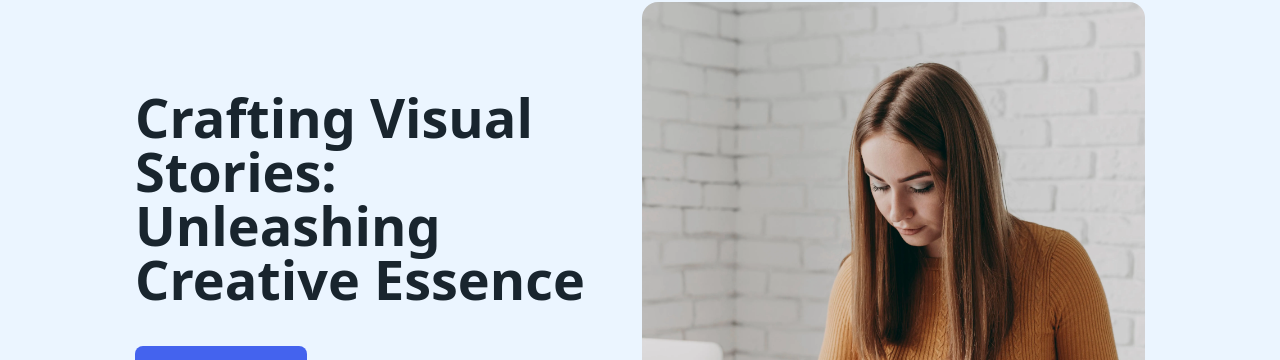
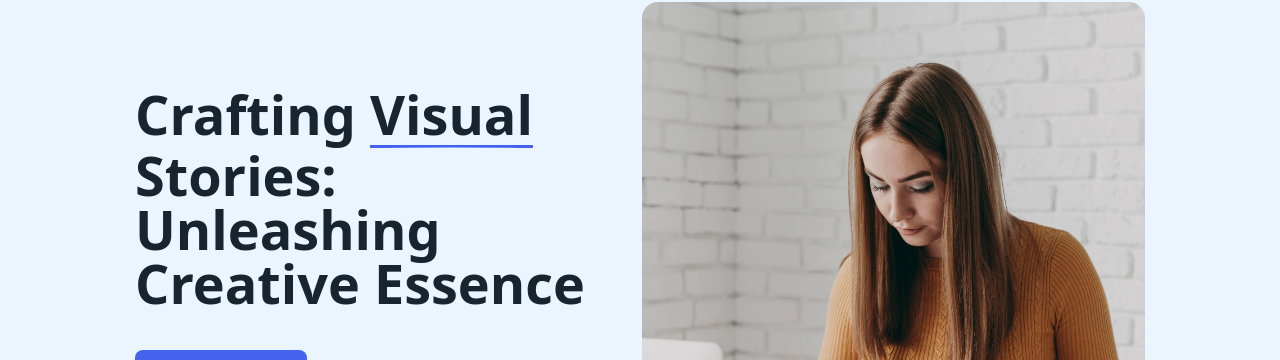
Before and after one commit to yamami-mohammed-monsif/Design-Agency, a Next.js app: page / in a window 1280 px wide. Shown: the part 180-540 px from the top of the page. Built offline with nearby package versions, Linux system fonts and the light colour scheme.

Commit message:
added blue underline

```diff
--- /dev/null
+++ b/components/UI/BlueUnderline.tsx
@@ -0,0 +1,47 @@
+"use client";
+
+import { useState, useEffect, useRef } from "react";
+
+interface BlueUnderlineProps {
+  children: string;
+  className?: string;
+}
+
+const BlueUnderline = ({ children, className }: BlueUnderlineProps) => {
+  const ref = useRef<HTMLSpanElement>(null);
+  const [width, setWidth] = useState(0);
+
+  useEffect(() => {
+    if (ref.current) {
+      setWidth(ref.current.offsetWidth);
+    }
+  }, [children]);
+
+  return (
+    <div className="relative inline-block">
+      <span ref={ref} className={`inline-block mb-1 ${className}`}>
+        {children}
+      </span>
+      {width > 0 && (
+        <svg
+          xmlns="http://www.w3.org/2000/svg"
+          width={width}
+          height="3"
+          viewBox={`0 0 ${width} 3`}
+          fill="none"
+        >
+          <path
+            d={`M1 1.6 C${width * 0.2} 0.8, ${width * 0.8} 0.8, ${
+              width - 1
+            } 1.6`}
+            stroke="#4361EE"
+            strokeWidth="3"
+            strokeLinecap="round"
+          />
+        </svg>
+      )}
+    </div>
+  );
+};
+
+export default BlueUnderline;
--- a/components/sections/Hero.tsx
+++ b/components/sections/Hero.tsx
@@ -5,6 +5,7 @@ import Button from "../UI/Button";
 import Section from "../UI/Section";
 import { LazyMotion, domAnimation, m as motion } from "motion/react";
 import { fadeInUp, staggerContainer } from "../../constants/animations";
+import BlueUnderline from "../UI/BlueUnderline";
 
 export default function HeroSection() {
   return (
@@ -26,7 +27,8 @@ export default function HeroSection() {
             className="w-full md:w-1/2"
           >
             <h1 className="text-heading text-xl leading-[150%] md:text-[32px] md:leading-[140%] lg:text-[54px] lg:leading-[100%] text-center md:text-left font-bold mb-5 md:mb-8 lg:mb-10">
-              Crafting Visual Stories: Unleashing Creative Essence
+              Crafting <BlueUnderline>Visual</BlueUnderline> Stories: Unleashing
+              Creative Essence
             </h1>
             <div className="flex justify-center md:justify-start">
               <Button variant="primary" size="regular">
```
